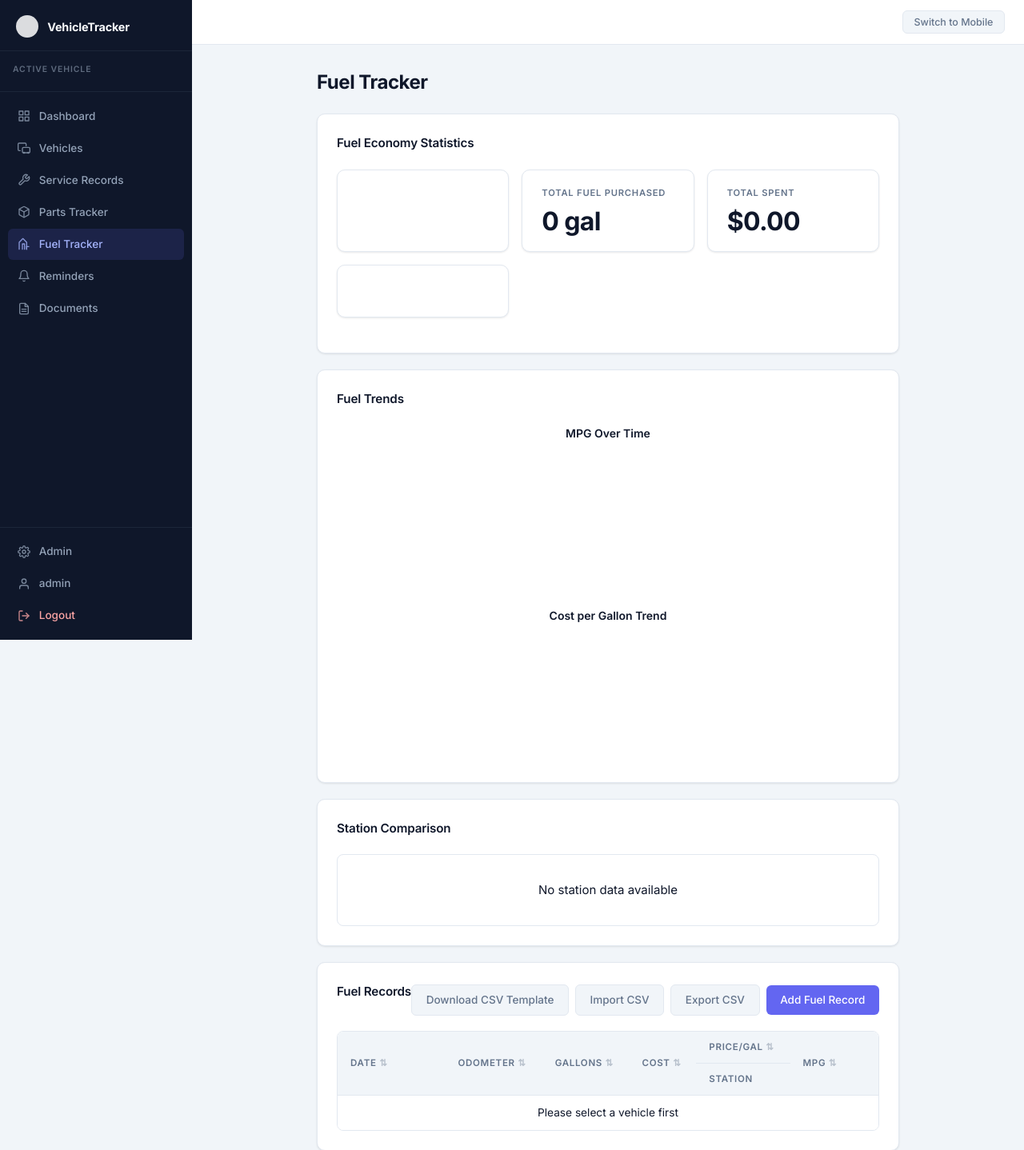
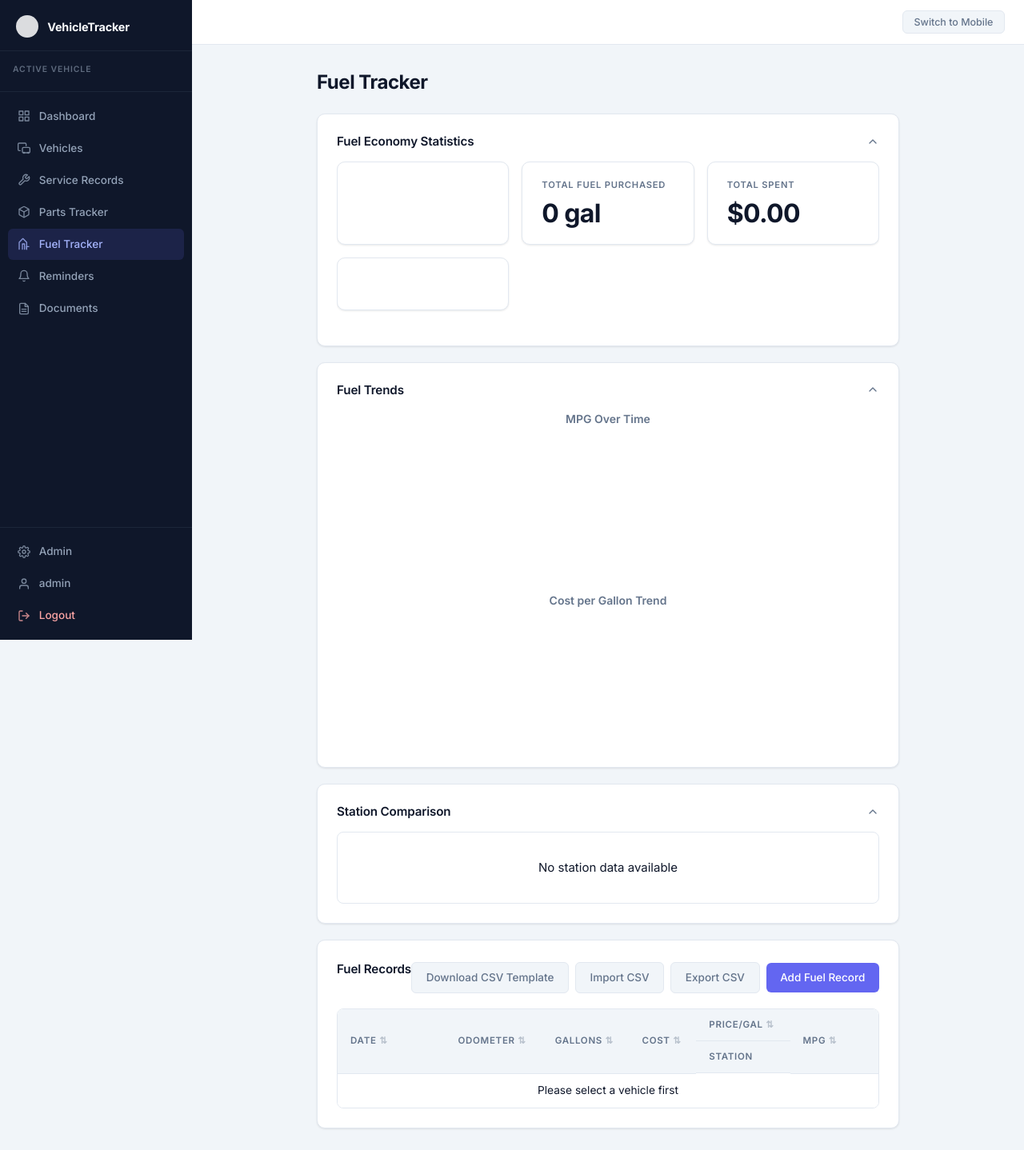
Before and after one commit to alreadyded1/VST, a Flask app: page /fuel in a window 1280 px wide. Shown: the top 1438 px of the page at 80% size. Run offline with Flask 3, Linux system fonts and the light colour scheme; a user stored in the database is signed in; data that the repository does not hold is empty; a map, chart or similar area stays blank.

Commit message:
Make Statistics, Fuel Trends, and Station Comparison collapsible
Click the section header to collapse/expand. Chevron rotates to indicate state.
Collapsed state persists in localStorage per section.

Co-Authored-By: Claude Sonnet 4.6 <noreply@anthropic.com>

```diff
--- a/templates/fuel.html
+++ b/templates/fuel.html
@@ -7,6 +7,46 @@
 <h1>Fuel Tracker</h1>
 
 <style>
+/* Collapsible sections */
+.collapsible-header {
+    display: flex;
+    justify-content: space-between;
+    align-items: center;
+    width: 100%;
+    background: none;
+    border: none;
+    padding: 0;
+    cursor: pointer;
+    font-size: 0.95rem;
+    font-weight: 600;
+    font-family: var(--font-family);
+    color: var(--dark-text);
+    text-align: left;
+    letter-spacing: -0.01em;
+}
+
+.collapsible-header:hover { color: var(--accent); }
+
+.chevron {
+    flex-shrink: 0;
+    transition: transform 0.2s ease;
+    color: var(--light-text);
+}
+
+.chevron.collapsed { transform: rotate(180deg); }
+
+.collapsible-body {
+    overflow: hidden;
+    transition: max-height 0.25s ease, opacity 0.2s ease;
+    max-height: 2000px;
+    opacity: 1;
+}
+
+.collapsible-body.collapsed {
+    max-height: 0;
+    opacity: 0;
+}
+
 /* Ensure containers don't clip dropdown menus */
 .card {
     overflow: visible !important;
@@ -83,8 +123,12 @@
 </style>
 
 <div class="card">
-    <h2>Fuel Economy Statistics</h2>
-    <div class="stats-grid" style="grid-template-columns: repeat(auto-fit, minmax(200px, 1fr));">
+    <button class="collapsible-header" onclick="toggleSection('statistics')" aria-expanded="true">
+        <span>Fuel Economy Statistics</span>
+        <svg class="chevron" id="chevron-statistics" width="16" height="16" viewBox="0 0 24 24" fill="none" stroke="currentColor" stroke-width="2" stroke-linecap="round" stroke-linejoin="round"><polyline points="18 15 12 9 6 15"/></svg>
+    </button>
+    <div class="collapsible-body" id="section-statistics">
+        <div class="stats-grid" style="grid-template-columns: repeat(auto-fit, minmax(200px, 1fr)); margin-top: 1rem;">
             <div class="stat-card" style="padding: 3rem 0 1rem 0;">
                 <div id="avgMpgGauge"></div>
             </div>
@@ -101,25 +145,36 @@
             </div>
         </div>
     </div>
+</div>
 
 <div class="card">
-    <h2>Fuel Trends</h2>
-    <div style="display: grid; grid-template-columns: repeat(auto-fit, minmax(400px, 1fr)); gap: 2rem;">
+    <button class="collapsible-header" onclick="toggleSection('trends')" aria-expanded="true">
+        <span>Fuel Trends</span>
+        <svg class="chevron" id="chevron-trends" width="16" height="16" viewBox="0 0 24 24" fill="none" stroke="currentColor" stroke-width="2" stroke-linecap="round" stroke-linejoin="round"><polyline points="18 15 12 9 6 15"/></svg>
+    </button>
+    <div class="collapsible-body" id="section-trends">
+        <div style="display: grid; grid-template-columns: repeat(auto-fit, minmax(400px, 1fr)); gap: 2rem; margin-top: 1rem;">
             <div>
-            <h3 style="text-align: center; margin-bottom: 1rem;">MPG Over Time</h3>
+                <h3 style="text-align: center; margin-bottom: 1rem; font-size: 0.875rem; color: var(--light-text);">MPG Over Time</h3>
                 <canvas id="mpgChart"></canvas>
             </div>
             <div>
-            <h3 style="text-align: center; margin-bottom: 1rem;">Cost per Gallon Trend</h3>
+                <h3 style="text-align: center; margin-bottom: 1rem; font-size: 0.875rem; color: var(--light-text);">Cost per Gallon Trend</h3>
                 <canvas id="costChart"></canvas>
+            </div>
         </div>
     </div>
 </div>
 
 <div class="card">
-    <h2>Station Comparison</h2>
-    <div id="stationComparison" class="table-container">
+    <button class="collapsible-header" onclick="toggleSection('stations')" aria-expanded="true">
+        <span>Station Comparison</span>
+        <svg class="chevron" id="chevron-stations" width="16" height="16" viewBox="0 0 24 24" fill="none" stroke="currentColor" stroke-width="2" stroke-linecap="round" stroke-linejoin="round"><polyline points="18 15 12 9 6 15"/></svg>
+    </button>
+    <div class="collapsible-body" id="section-stations">
+        <div id="stationComparison" class="table-container" style="margin-top: 1rem;">
             <p class="text-center" style="padding: 2rem;">No station data available</p>
+        </div>
     </div>
 </div>
 
@@ -585,6 +640,7 @@ async function deleteFuelRecord(fuelId) {
 }
 
 document.addEventListener('DOMContentLoaded', () => {
+    initSections();
     loadFuelRecords();
 
     // Set default date to today
@@ -851,6 +907,31 @@ function updateStationComparison(records) {
     container.innerHTML = html;
 }
 
+function toggleSection(name) {
+    const body = document.getElementById(`section-${name}`);
+    const chevron = document.getElementById(`chevron-${name}`);
+    const btn = chevron.closest('.collapsible-header');
+    const collapsed = body.classList.toggle('collapsed');
+    chevron.classList.toggle('collapsed', collapsed);
+    btn.setAttribute('aria-expanded', String(!collapsed));
+    localStorage.setItem(`fuel-section-${name}`, collapsed ? '0' : '1');
+}
+
+function initSections() {
+    ['statistics', 'trends', 'stations'].forEach(name => {
+        const saved = localStorage.getItem(`fuel-section-${name}`);
+        // Default open (null = never set). Collapse only if explicitly saved as '0'.
+        if (saved === '0') {
+            const body = document.getElementById(`section-${name}`);
+            const chevron = document.getElementById(`chevron-${name}`);
+            const btn = chevron.closest('.collapsible-header');
+            body.classList.add('collapsed');
+            chevron.classList.add('collapsed');
+            btn.setAttribute('aria-expanded', 'false');
+        }
+    });
+}
+
 function updateStationDatalist(records) {
     const datalist = document.getElementById('stationList');
     const stations = new Set();
```
Lines whose indentation alone changed are shown as unchanged.
